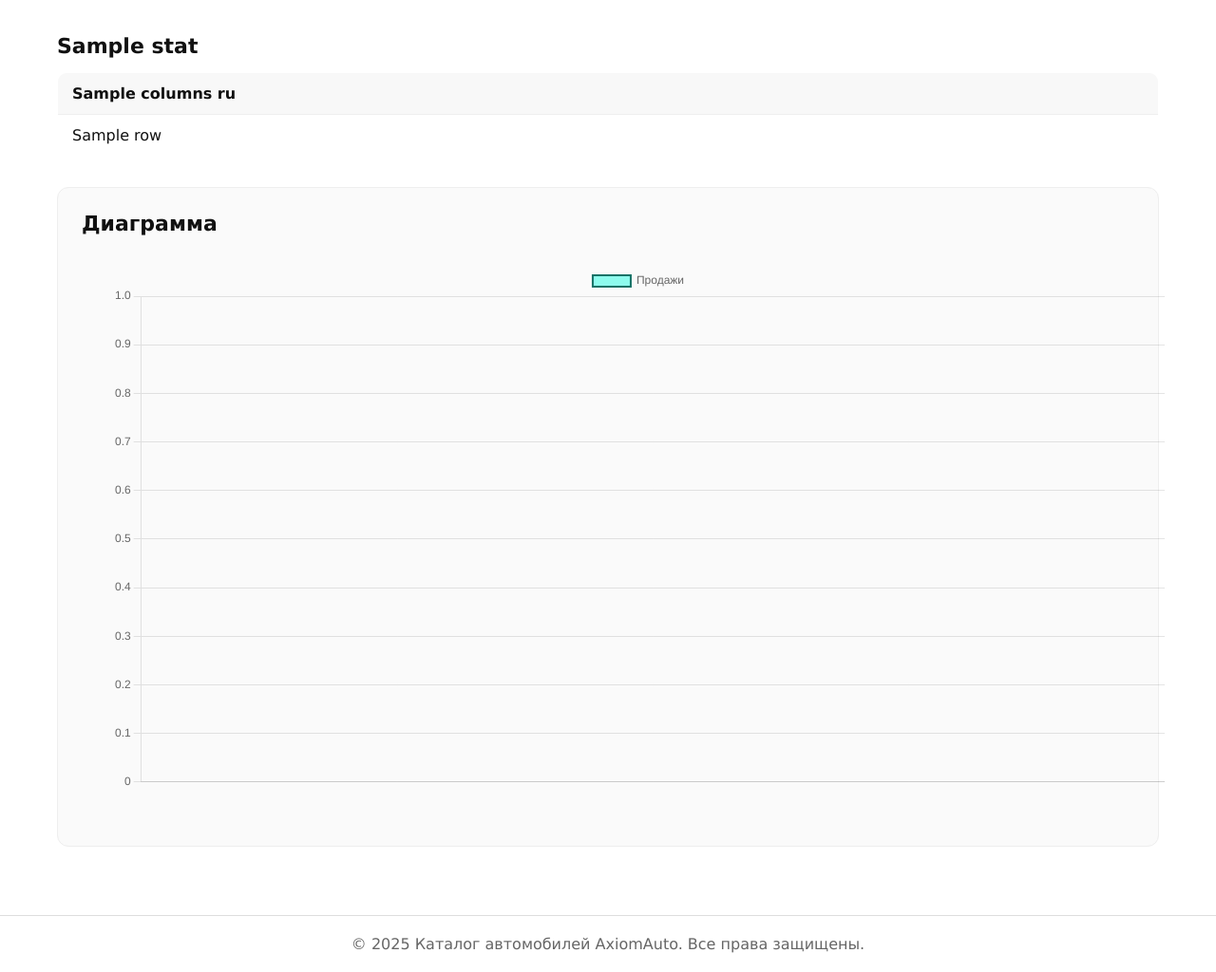
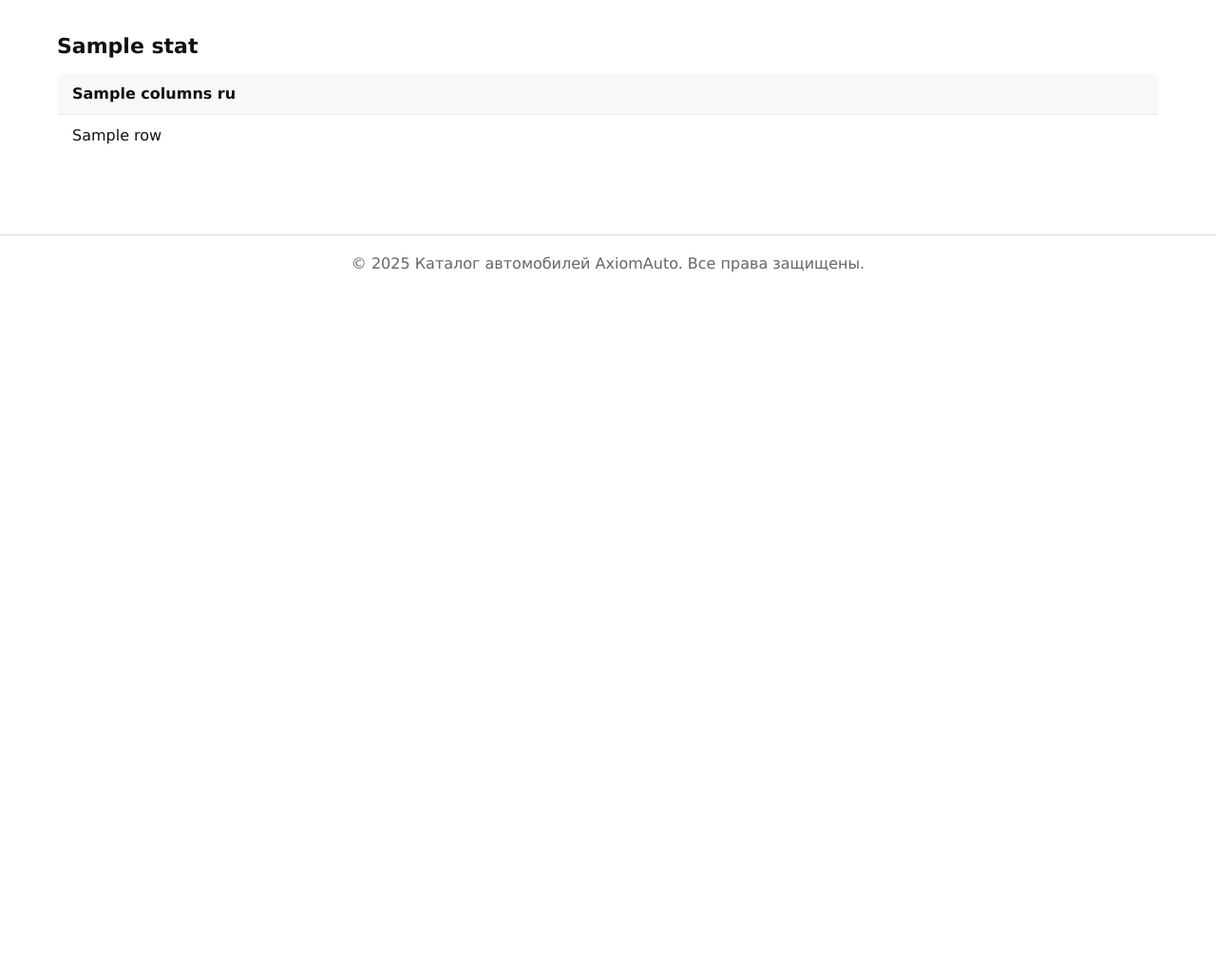
Before and after one commit to HanamileH/AxiomAuto, a Flask app: template app/templates/staff/statistics.html in a window 1280 px wide. Shown: the part 493-1517 px from the top of the page at 95% size. After the commit the page ends 780 px from the top, so only its background shows below. Run offline with Flask 3, Linux system fonts and the light colour scheme; the template is opened without the code that fills it: most values are stand-ins (such as "Sample title", 1, 10 or a date in 2020); parts of the project's set-up code (start-up, migrations or seed data) failed here and were passed over.

Commit message:
Revert "Add chart visualization to statistics page"

```diff
--- a/app/routes/main.py
+++ b/app/routes/main.py
@@ -1,6 +1,6 @@
 import string
 import random
-from flask import Blueprint, render_template, abort, jsonify
+from flask import Blueprint, render_template, abort
 from flask_login import login_required, current_user
 from app.db import get_catalog, get_model_data, Brand, Body_type, ENTITIES_TYPES, STATS_TYPES, get_statistics
 
@@ -108,15 +108,11 @@ def statistics(stats_id):
     if not stats_id:
         return abort(404)
 
-    # Данные для графиков
-    chart_data = stats_data["chart_data"]
-
     return render_template(
         "staff/statistics.html",
         stats_data=stats_data,
         stats_types=stats_types,
         entities=entities,
-        chart_data=chart_data,
     )
 
 
--- a/app/static/css/staff.css
+++ b/app/static/css/staff.css
@@ -172,18 +172,3 @@
   gap: 12px;
   flex-wrap: wrap;
 }
-
-/* Панель диаграмм */
-.chart-section {
-  background: #fafafa;
-  border: 1px solid #eee;
-  border-radius: 12px;
-  padding: 25px;
-  margin-top: 2rem;
-  margin-bottom: 2rem;
-}
-
-.chart-section h2 {
-  margin-bottom: 15px;
-  font-size: 22px;
-}
--- a/app/templates/staff/statistics.html
+++ b/app/templates/staff/statistics.html
@@ -71,36 +71,4 @@
     </table>
 </section>
 
-<!-- Столбчатые диаграммы -->
-{% if chart_data %}
-<section class="chart-section">
-    <script src="https://cdn.jsdelivr.net/npm/chart.js"></script>
-    <h2>Диаграмма</h2>
-    <div style="width: 100%; margin: 2rem;">
-        <canvas id="chart"></canvas>
-    </div>
-
-    <script>
-        const chartData = {{ chart_data|safe }};
-        const ctx = document.getElementById('chart').getContext('2d');
-
-        console.log(chartData);
-
-        new Chart(ctx, {
-            type: 'bar',
-            data: {
-                labels: chartData.labels,
-                datasets: [{
-                    label: 'Продажи',
-                    data: chartData.values,
-                    backgroundColor: 'rgba(33, 252, 223, 0.5)',
-                    borderColor: 'rgb(21, 114, 102)',
-                    borderWidth: 2
-                }]
-            }
-        })
-    </script>
-</section>
-{% endif %}
-
 {% endblock %}
```
Also changed, not shown: app/db/base.py (+0 -24 lines).
